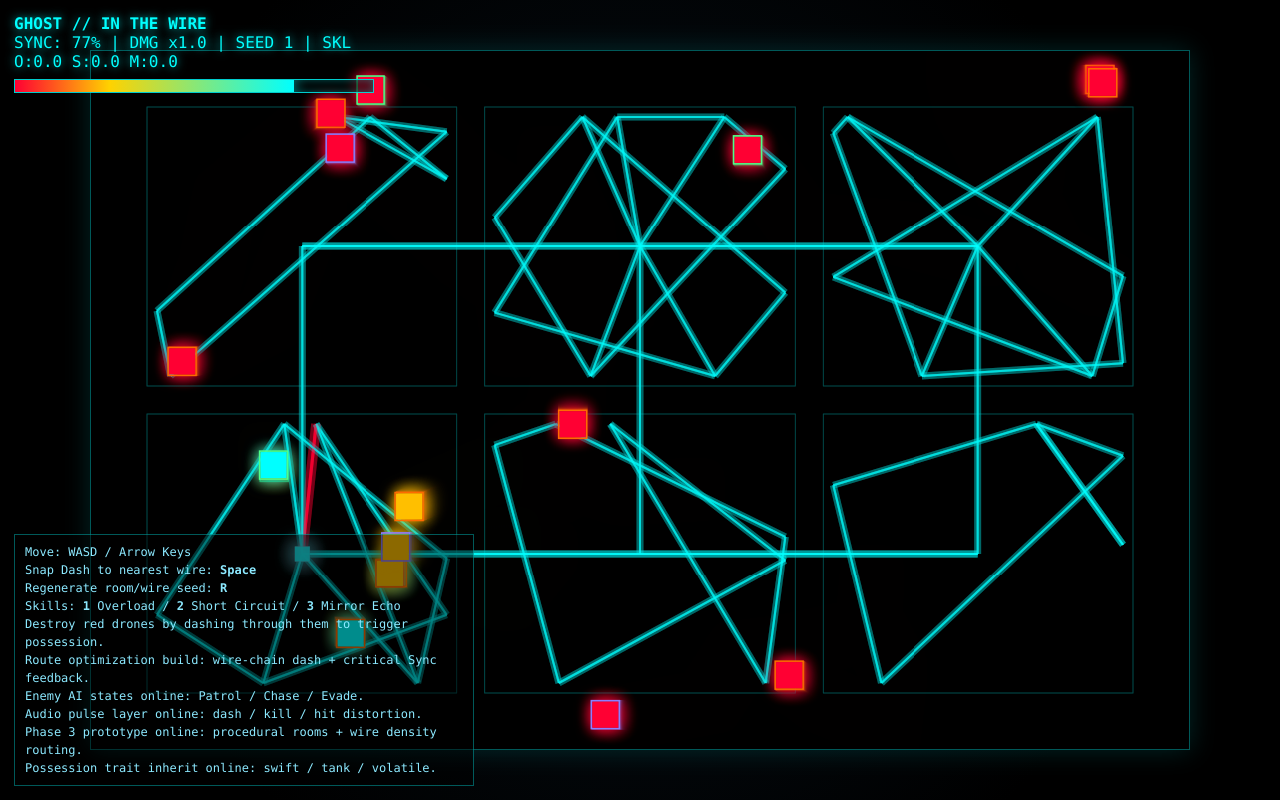
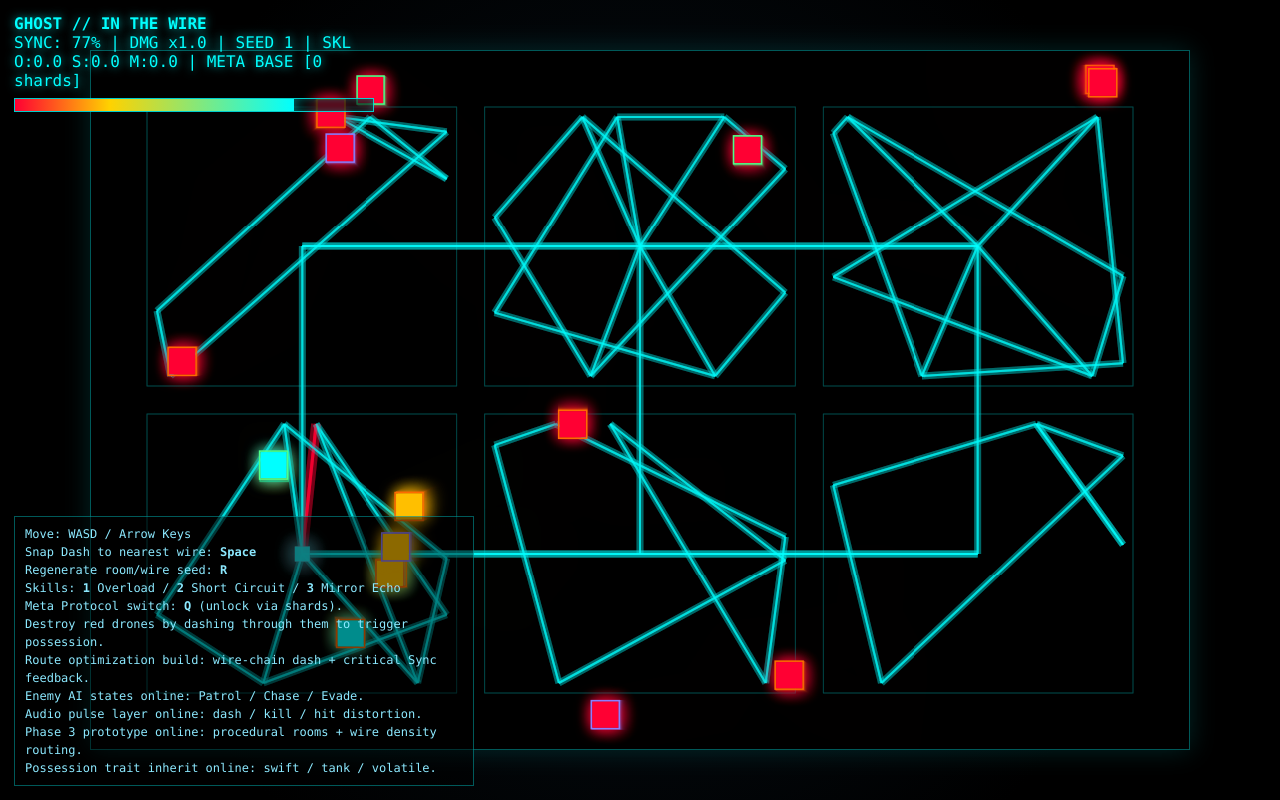
Before and after one commit to shushuzn/Ghost-in-the-Wire-, a plain HTML site: page index.html in a window 1280 px wide. Drawn offline with Linux system fonts and the light colour scheme.

Commit message:
Add meta protocol progression and roadmap phase updates

```diff
--- a/index.html
+++ b/index.html
@@ -93,6 +93,7 @@
     <div>Snap Dash to nearest wire: <strong>Space</strong></div>
     <div>Regenerate room/wire seed: <strong>R</strong></div>
     <div>Skills: <strong>1</strong> Overload / <strong>2</strong> Short Circuit / <strong>3</strong> Mirror Echo</div>
+    <div>Meta Protocol switch: <strong>Q</strong> (unlock via shards).</div>
     <div>Destroy red drones by dashing through them to trigger possession.</div>
     <div>Route optimization build: wire-chain dash + critical Sync feedback.</div>
     <div>Enemy AI states online: Patrol / Chase / Evade.</div>
--- a/main.js
+++ b/main.js
@@ -57,6 +57,12 @@ const rooms = [];
 const mirrorEchoes = [];
 let levelSeed = 1;
 
+const meta = {
+  shards: 0,
+  unlocked: ["base"],
+  protocol: "base",
+};
+
 const player = {
   x: W * 0.5,
   y: H * 0.5,
@@ -84,6 +90,27 @@ const player = {
   possessBuffT: 0,
   skillCd: { overload: 0, short: 0, mirror: 0 },
 };
+
+function updateMetaUnlocks() {
+  if (meta.shards >= 6 && !meta.unlocked.includes("rift")) meta.unlocked.push("rift");
+  if (meta.shards >= 12 && !meta.unlocked.includes("surge")) meta.unlocked.push("surge");
+}
+
+function nextProtocol() {
+  const idx = meta.unlocked.indexOf(meta.protocol);
+  meta.protocol = meta.unlocked[(idx + 1) % meta.unlocked.length];
+}
+
+function protocolDamageBonus() {
+  if (meta.protocol === "surge") return 0.35;
+  return 0;
+}
+
+function protocolDrainMul() {
+  if (meta.protocol === "rift") return 0.78;
+  return 1;
+}
+
 
 const feedback = {
   hitFlash: 0,
@@ -292,6 +319,7 @@ function resetPlayerPosition() {
   player.vx = 0;
   player.vy = 0;
   player.sync = cfg.sync.start;
+  if (meta.protocol === "rift") player.sync = clamp(player.sync + 12, 0, 100);
   player.onWire = false;
   player.wire = null;
   player.possessing = false;
@@ -445,7 +473,7 @@ function update(dt) {
   if (player.possessBuffT > 0) player.possessBuffT -= dt;
   if (player.possessBuffT <= 0) player.possessBuff = null;
 
-  const drainMul = player.possessBuff === "tank" ? 0.65 : 1;
+  const drainMul = (player.possessBuff === "tank" ? 0.65 : 1) * protocolDrainMul();
   player.sync = clamp(player.sync - (player.onWire ? cfg.sync.dashDrain : cfg.sync.passiveDrain) * drainMul * dt, 0, 100);
   const critical = player.sync < cfg.sync.critical;
   const jitter = critical ? ((cfg.sync.critical - player.sync) / cfg.sync.critical) * 76 : 0;
@@ -501,7 +529,7 @@ function update(dt) {
   }
 
   const buffDamage = player.possessBuff === "volatile" ? 0.6 : 0;
-  const damageMul = (critical ? 2 : 1) + buffDamage;
+  const damageMul = (critical ? 2 : 1) + buffDamage + protocolDamageBonus();
   for (const enemy of enemies) {
     if (!enemy.alive) continue;
 
@@ -526,6 +554,8 @@ function update(dt) {
       enemy.alive = false;
       possessTo(enemy);
       player.sync = clamp(player.sync + 24, 0, 100);
+      meta.shards += 1;
+      updateMetaUnlocks();
       sfxKill();
       continue;
     }
@@ -563,7 +593,8 @@ function update(dt) {
 
   const buffText = player.possessBuff ? ` | BUFF ${player.possessBuff.toUpperCase()} ${player.possessBuffT.toFixed(1)}s` : "";
   const skillText = ` | SKL O:${player.skillCd.overload.toFixed(1)} S:${player.skillCd.short.toFixed(1)} M:${player.skillCd.mirror.toFixed(1)}`;
-  syncLabel.textContent = `SYNC: ${Math.round(player.sync)}% | DMG x${damageMul.toFixed(1)} | SEED ${levelSeed}${buffText}${skillText}${critical ? " // CRITICAL" : ""}`;
+  const metaText = ` | META ${meta.protocol.toUpperCase()} [${meta.shards} shards]`;
+  syncLabel.textContent = `SYNC: ${Math.round(player.sync)}% | DMG x${damageMul.toFixed(1)} | SEED ${levelSeed}${buffText}${skillText}${metaText}${critical ? " // CRITICAL" : ""}`;
   syncFill.style.width = `${player.sync}%`;
 }
 
@@ -705,6 +736,11 @@ window.addEventListener("keydown", (e) => {
     return;
   }
 
+  if (e.key.toLowerCase() === "q") {
+    nextProtocol();
+    return;
+  }
+
   if (e.code === "Space") {
     e.preventDefault();
     beginDash();
```
Also changed, not shown: 2 other files.
